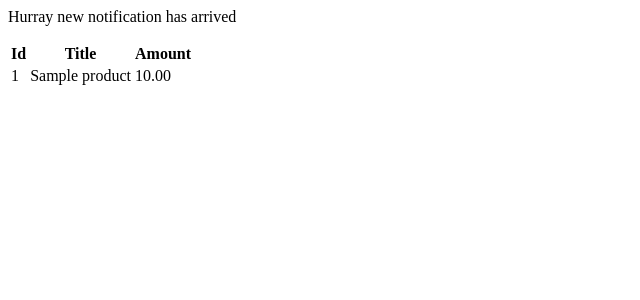
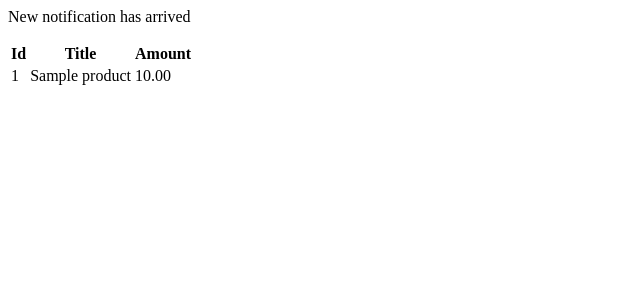
Before and after one commit to sagarborse/ebay-alerts, a Django app: template src/templates/email_templates/product_notification.html in a window 1280 px wide. Shown: the top 300 px of the page, without its empty margins (0-640 px from the left). Run offline with Django 3.2, Linux system fonts and the light colour scheme; the template is opened without the code that fills it: values that come from a table or form of the project are taken from there, others are empty; tables that the repository leaves empty hold one stand-in row (values such as "Sample post").

Commit message:
templating changes

```diff
--- a/src/templates/email_templates/product_notification.html
+++ b/src/templates/email_templates/product_notification.html
@@ -1,4 +1,4 @@
-<p>Hurray new notification has arrived</p>
+<p>New notification has arrived</p>
 
 <table>
     <thead>
```
